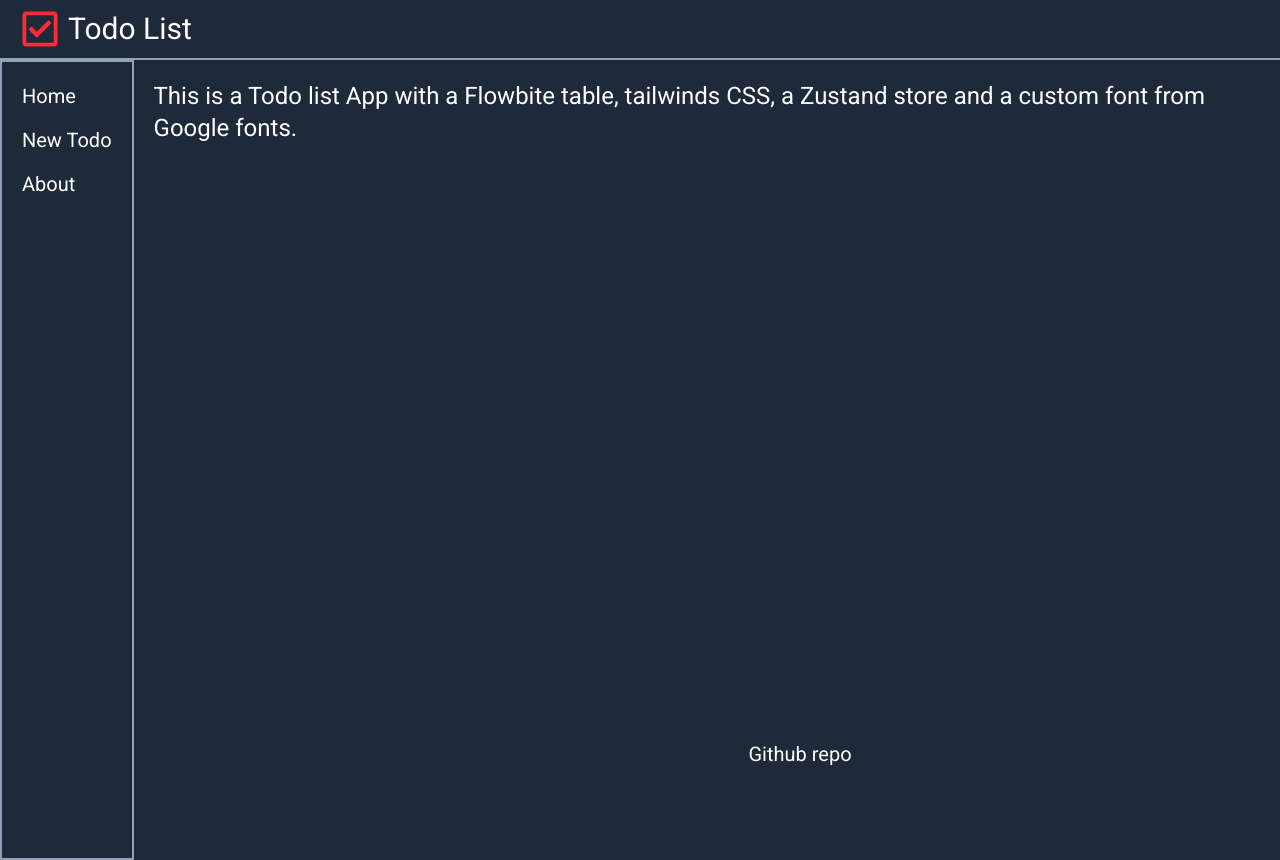
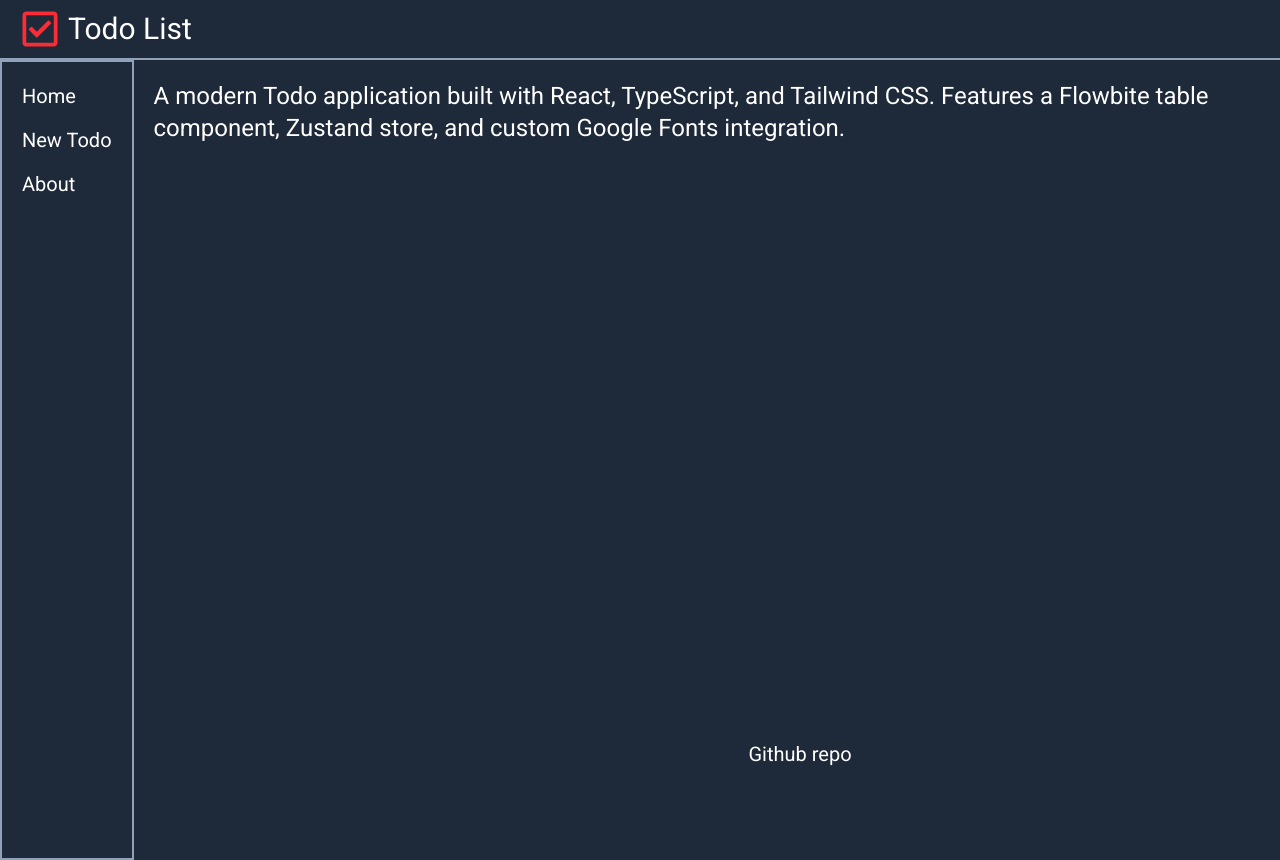
Before and after one commit to rbc33/todo-react-miniproject, a React (Vite) app: page /about in a window 1280 px wide. Built offline with nearby package versions, Linux system fonts and the light colour scheme; the HTML template or start-up script is replaced by a standard one.

Commit message:
conditionas rendering and about updated

```diff
--- a/src/components/About.tsx
+++ b/src/components/About.tsx
@@ -1,8 +1,9 @@
 const About = () => {
 	return (
 		<div className=" text-2xl p-5">
-			This is a Todo list App with a Flowbite table, tailwinds CSS, a Zustand
-			store and a custom font from Google fonts.
+			A modern Todo application built with React, TypeScript, and Tailwind CSS.
+			Features a Flowbite table component, Zustand store, and custom Google
+			Fonts integration.
 		</div>
 	)
 }
--- a/src/components/List.tsx
+++ b/src/components/List.tsx
@@ -9,6 +9,8 @@ export interface Props {
 const List = ({ todos }: Props) => {
 	const { removeTodo } = useTodoStore()
 	return (
+		<>
+			{todos && (
 				<div className="font-roboto">
 					<div className="relative overflow-x-auto">
 						<table className="w-full text-xl text-left rtl:text-right text-gray-500 dark:text-gray-400">
@@ -54,6 +56,8 @@ const List = ({ todos }: Props) => {
 						</table>
 					</div>
 				</div>
+			)}
+		</>
 	)
 }
 
```
Lines whose indentation alone changed are shown as unchanged.
